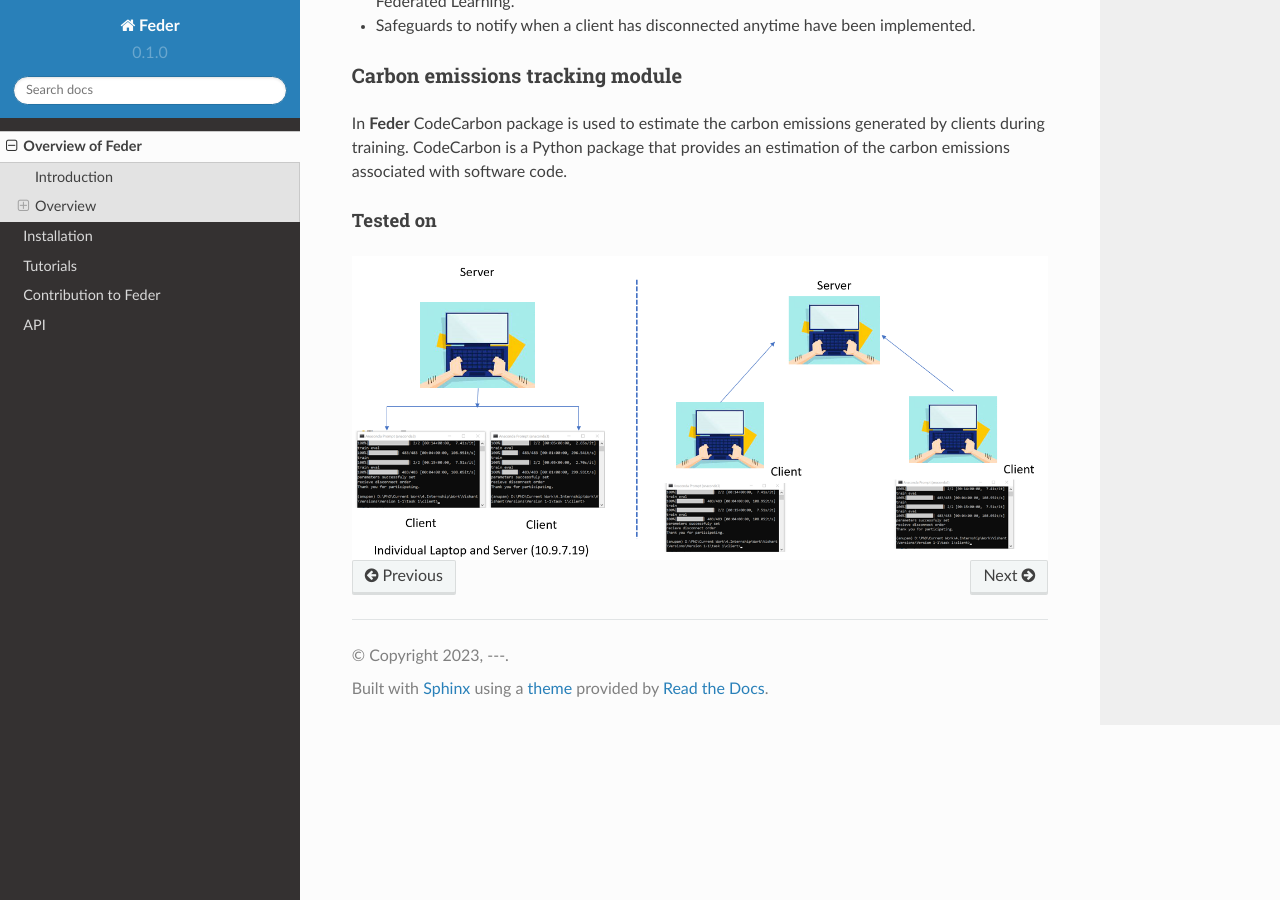
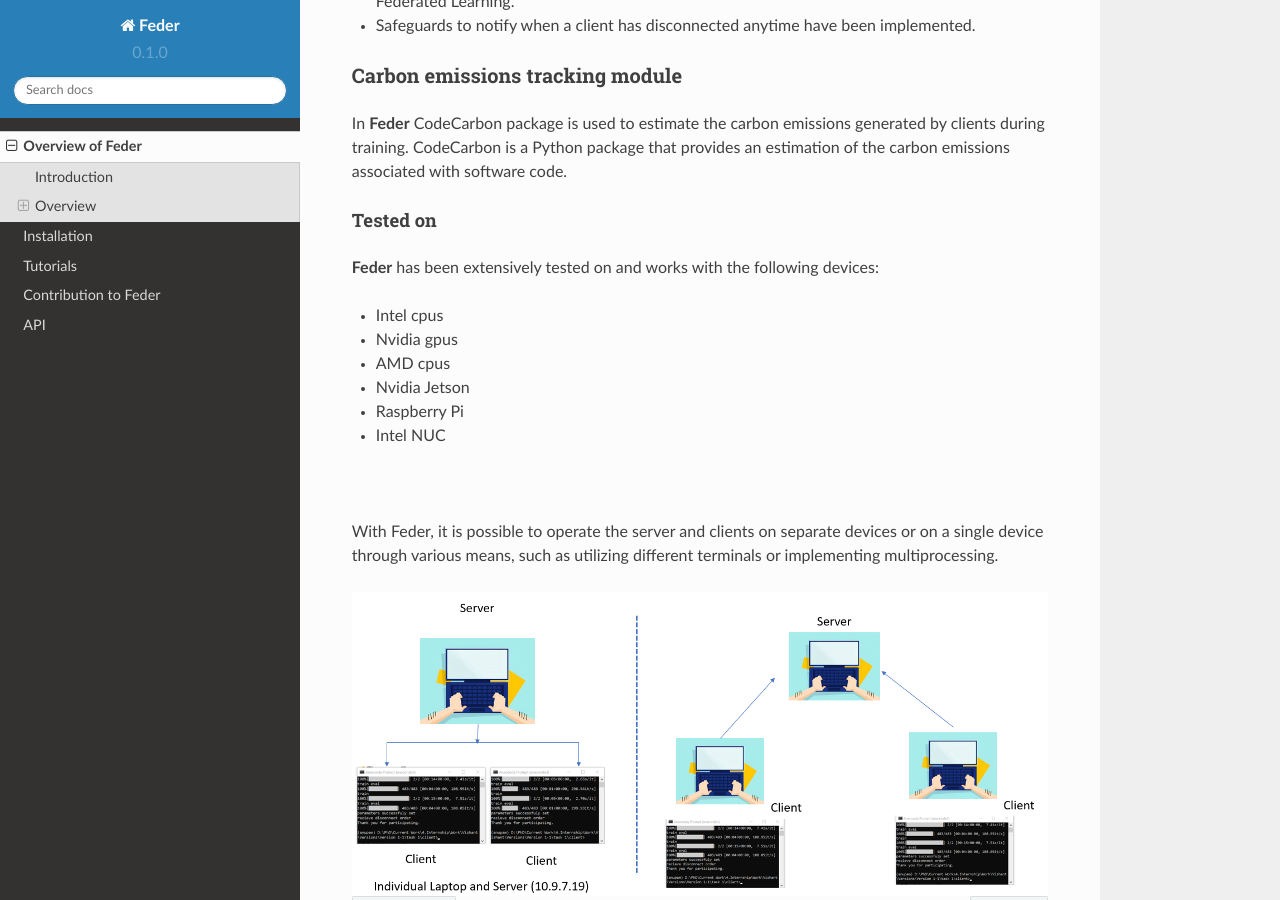
Before and after one commit to Kasliwal17/Feder, a Sphinx documentation site: the page built from docs/source/overview.rst, in a window 1280 px wide and 900 px high, scrolled down 4793 px. Built offline with Sphinx 7.4.7 and the Read the Docs theme 2.0.0, drawn with Linux system fonts in a browser that asks for light colours.

Commit message:
Update overview.rst

```diff
--- a/docs/source/overview.rst
+++ b/docs/source/overview.rst
@@ -134,5 +134,18 @@
 Tested on
 ~~~~~~~~~
 
+**Feder** has been extensively tested on and works with the following devices:
+
+* Intel cpus
+* Nvidia gpus
+* AMD cpus
+* Nvidia Jetson
+* Raspberry Pi
+* Intel NUC
+
+|
+
+With Feder, it is possible to operate the server and clients on separate devices or on a single device through various means, such as utilizing different terminals or implementing multiprocessing.
+
 .. image:: ../imgs/tested.png
    :align: center
```
